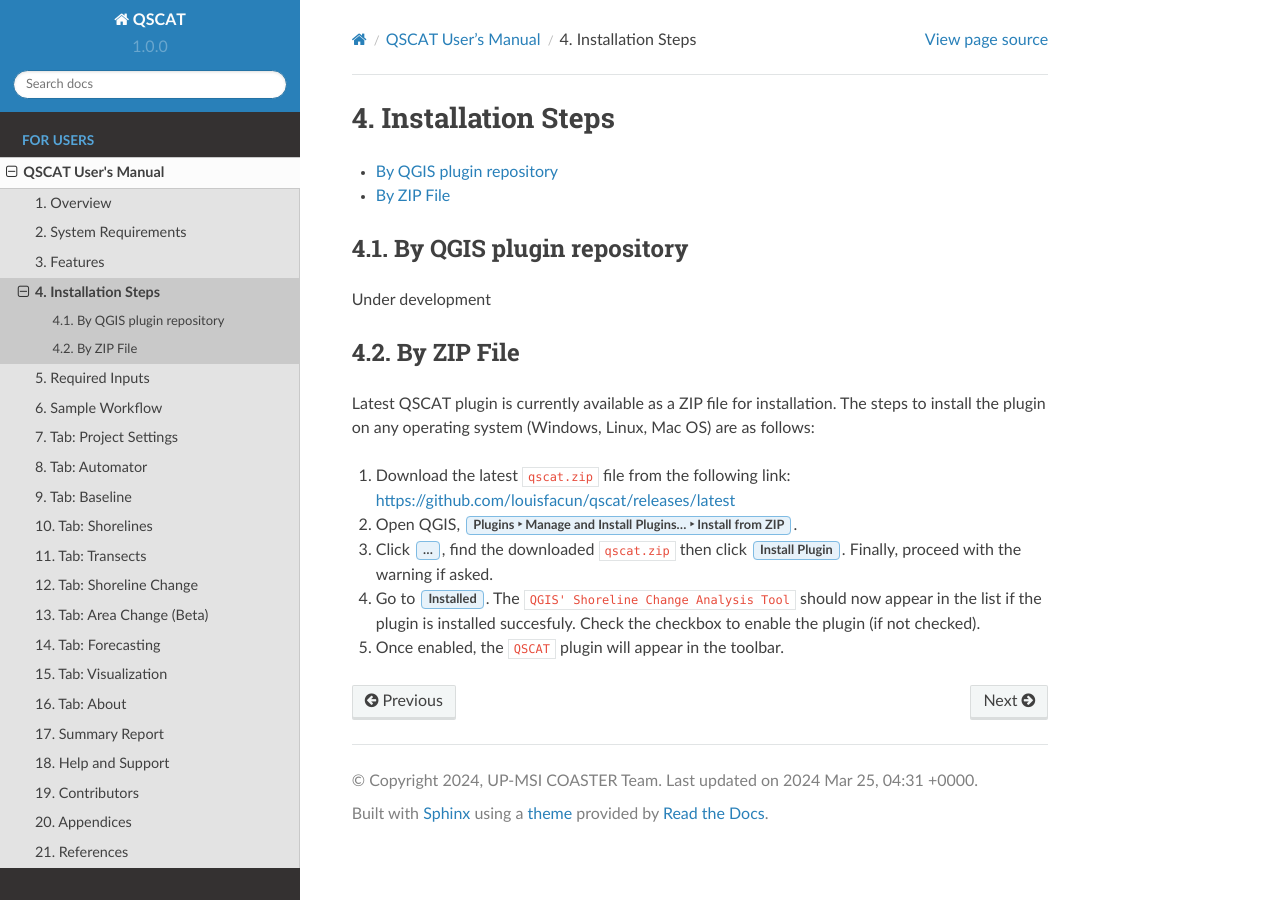
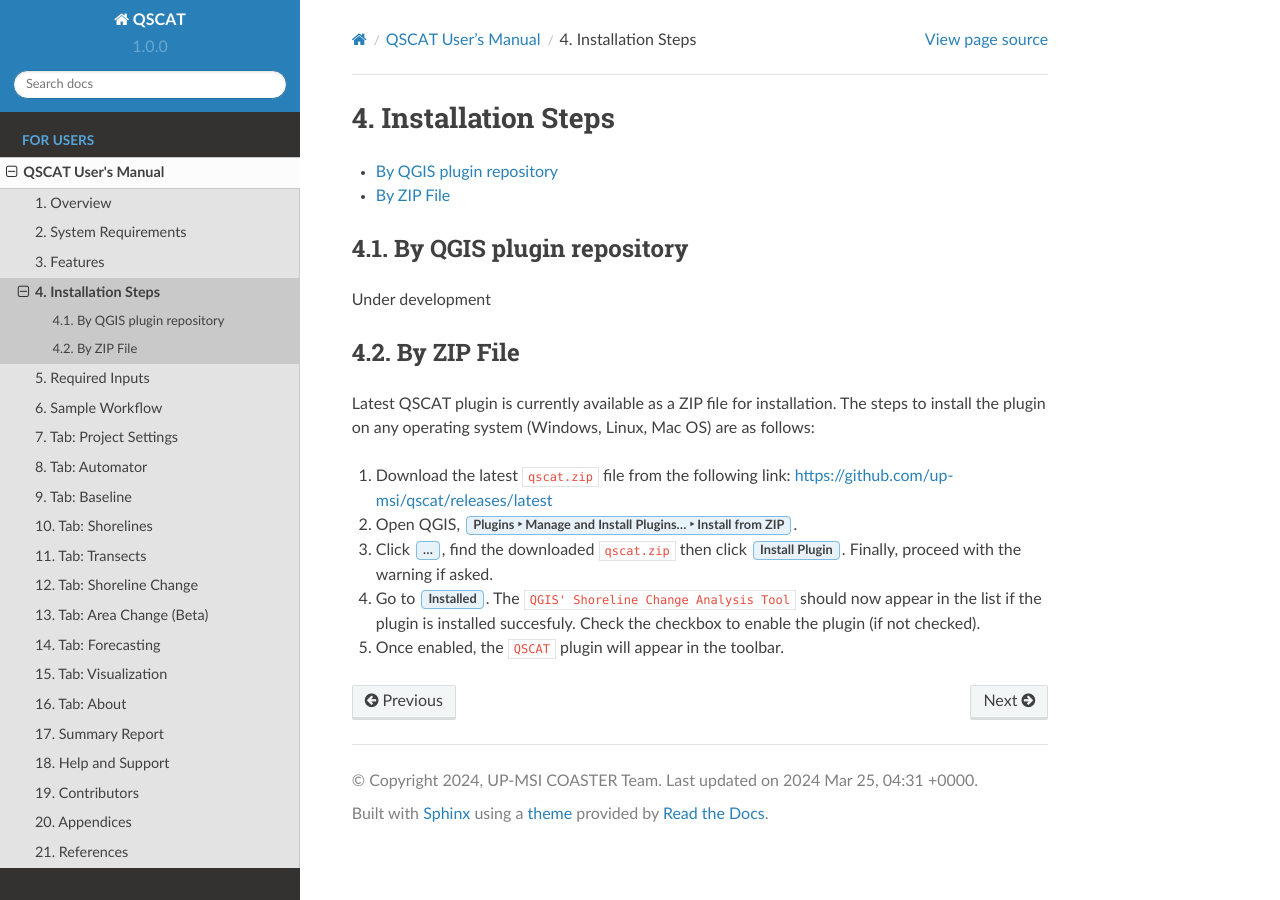
Before and after one commit to upmsi-coaster/qscat-docs, a Sphinx documentation site: the page built from docs/source/users_manual/introduction/installation_steps.rst, in a window 1280 px wide. Built offline with Sphinx 7.4.7 and the Read the Docs theme 2.0.0, drawn with Linux system fonts in a browser that asks for light colours; some of the changed lines change nothing that is shown.

Commit message:
Edit release link (#15)

```diff
--- a/docs/source/users_manual/introduction/installation_steps.rst
+++ b/docs/source/users_manual/introduction/installation_steps.rst
@@ -19,7 +19,7 @@
 
 Latest QSCAT plugin is currently available as a ZIP file for installation. The steps to install the plugin on any operating system (Windows, Linux, Mac OS) are as follows:
 
-1. Download the latest |qscat| file from the following link: https://github.com/louisfacun/qscat/releases/latest
+1. Download the latest |qscat| file from the following link: https://github.com/up-msi/qscat/releases/latest
 2. Open QGIS, :menuselection:`Plugins --> Manage and Install Plugins... --> Install from ZIP`.
 3. Click :menuselection:`...`, find the downloaded |qscat| then click :menuselection:`Install Plugin`. Finally, proceed with the warning if asked.
 4. Go to :menuselection:`Installed`. The ``QGIS' Shoreline Change Analysis Tool`` should now appear in the list if the plugin is installed succesfuly. Check the checkbox to enable the plugin (if not checked).
```
